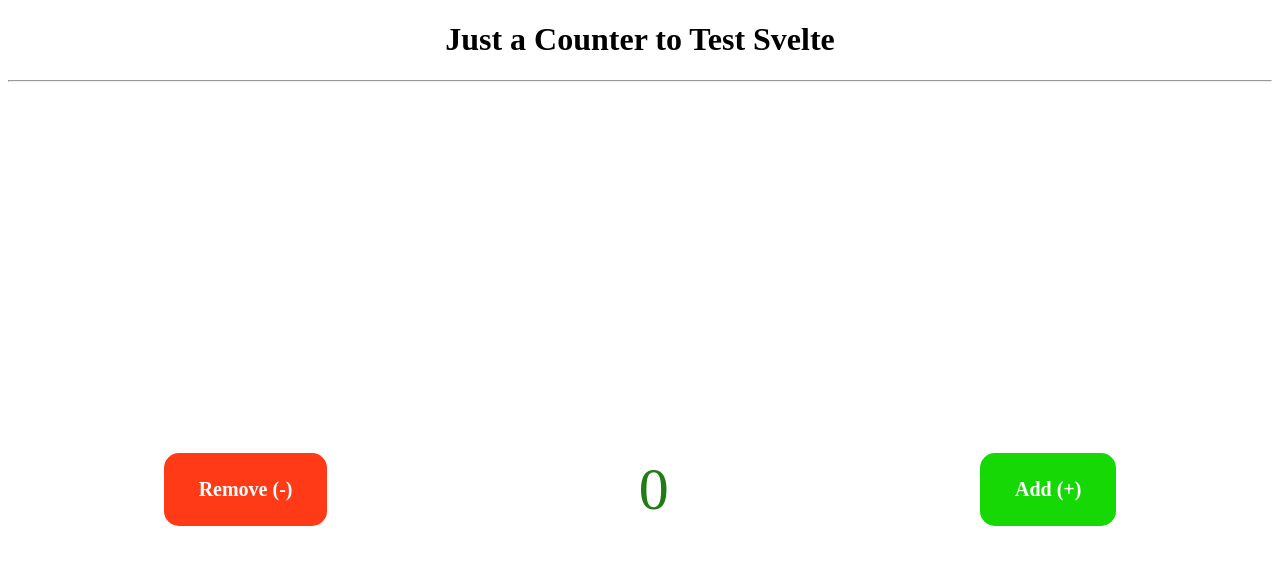
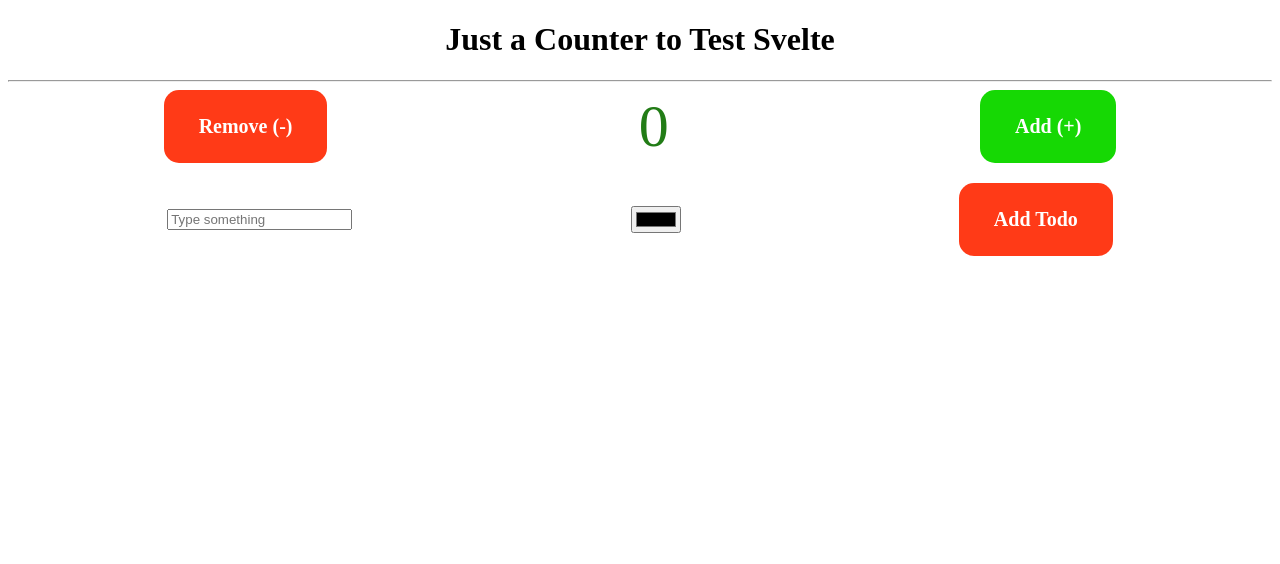
Before and after one commit to soumya-99/test-svelte, a SvelteKit app: page / in a window 1280 px wide. Shown: the top 564 px of the page. Built offline with nearby package versions, Linux system fonts and the light colour scheme.

Commit message:
added todo

```diff
--- a/src/routes/+page.svelte
+++ b/src/routes/+page.svelte
@@ -1,6 +1,11 @@
 <script lang="ts">
 	let count: number = 0
-    console.log('Pagee');
+    console.log('Pagee')
+
+
+    let inputText: string = ""
+    let inputColor: string = "#aaa"
+    let todos: string[] = []
 </script>
 
 <svelte:head>
@@ -22,12 +27,32 @@
 </div>
 
 
+
+<div class="todo">
+    <input type="text" placeholder="Type something" bind:value={inputText}>
+    <input type="color" bind:value={inputColor}>
+
+    <button class="btn" on:click={() => {
+        todos = [...todos, inputText]
+        inputText = ""
+    }}>
+        Add Todo
+    </button>
+</div>
+
+<div class="view_todo">
+    <ul>
+        {#each todos as todo}
+            <li style="color: {inputColor}">{todo}</li>
+        {/each}
+    </ul>
+</div>
+
 <style>
     .container {
         display: flex;
         align-items: center;
         justify-content: space-around;
-        height: 100vh;
     }
 
     .btn {
@@ -54,4 +79,12 @@
         font-family: google sans;
         color: #227c16;
     }
+
+
+    .todo {
+        display: flex;
+        justify-content: space-around;
+        align-items: center;
+        margin: 20px;
+    }
 </style>
```
